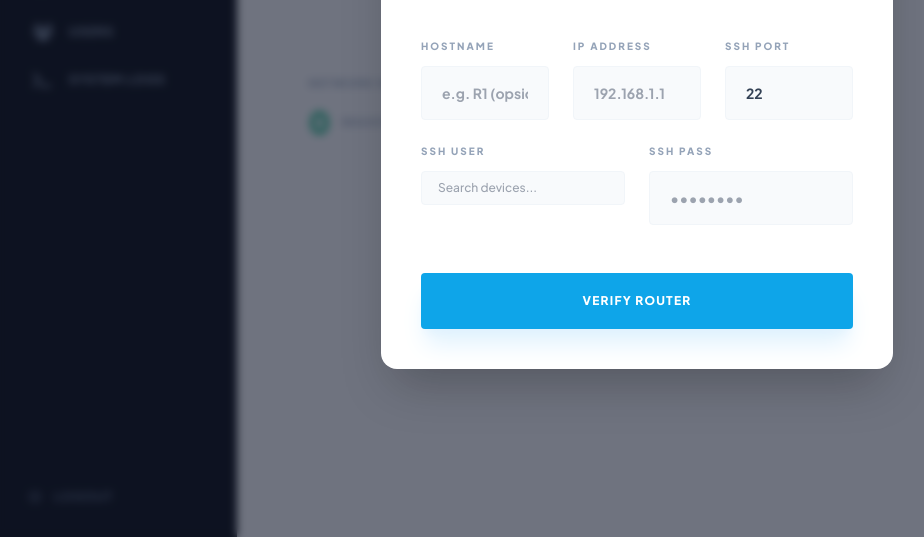
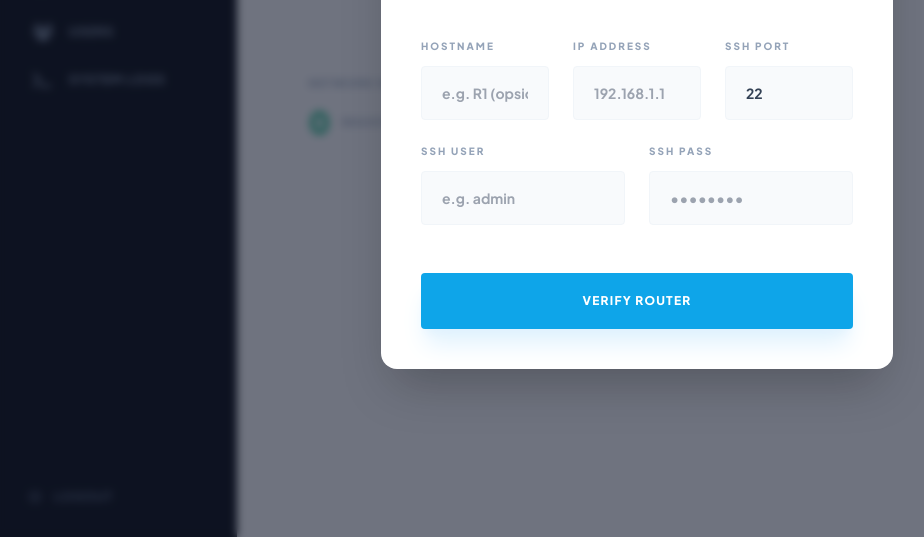
Before and after one commit to RafifRZ/Website-baru-paramiko, a Flask app: page / in a window 1280 px wide, after a click on "ADD NEW". Shown: the part 263-800 px from the top of the page, without its empty margins (3-927 px from the left). Run offline with Flask 3, Linux system fonts and the light colour scheme; a user stored in the database is signed in; some libraries are stand-ins or nearby versions.

Commit message:
Add files via upload

```diff
--- a/templates/dashboard.html
+++ b/templates/dashboard.html
@@ -178,9 +178,9 @@
                 <div>
                     <label class="block text-[10px] font-black text-slate-400 uppercase tracking-[0.2em] mb-3">SSH
                         User</label>
-                    <input type="text" id="device-search" placeholder="Search devices..."
-                        class="w-full px-4 py-2 bg-slate-50 border border-slate-100 rounded text-xs font-medium focus:ring-1 focus:ring-sky-500 outline-none"
-                        list="device-options">
+                    <input type="text" name="username" placeholder="e.g. admin"
+                        class="w-full px-5 py-4 bg-slate-50 border border-slate-100 rounded text-sm font-bold text-slate-700 focus:ring-1 focus:ring-sky-500 outline-none"
+                        required>
                     <datalist id="device-options">
                         {% for device in devices %}
                         <option value="{{ device.hostname }} ({{ device.ip_address }}) - {{ device.status }}"></option>
```
